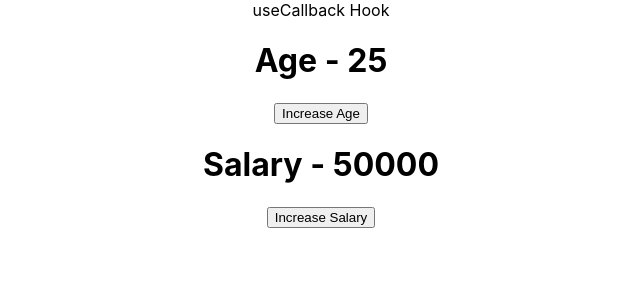
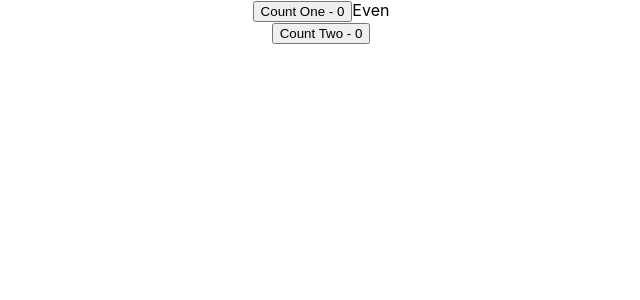
Before and after one commit to JulianBharadwaja/React_hook_practices, a React (Create React App) app: page / in a window 1280 px wide. Shown: the top 300 px of the page, without its empty margins (319-959 px from the left). Built offline with nearby package versions, Linux system fonts and the light colour scheme.

Commit message:
Learnt useMemo

```diff
--- a/src/App.js
+++ b/src/App.js
@@ -1,5 +1,6 @@
 import "./App.css";
 
+import Counter from "./components/useMemoHook/Counter";
 import ParentComponent from "./components/useCallbackHook/ParentComponent";
 import React from "react";
 
@@ -26,7 +27,7 @@
     //   value={{ countState: count, countDispatch: dispatch }}
     // >
     <div className="App">
-      <ParentComponent />
+      <Counter />
     </div>
     // </CounterContext.Provider>
   );
--- /dev/null
+++ b/src/components/useMemoHook/Counter.js
@@ -0,0 +1,34 @@
+import React, { useMemo, useState } from "react";
+
+const Counter = () => {
+  const [counterOne, setCountOne] = useState(0);
+  const [counterTwo, setCountTwo] = useState(0);
+
+  const incrementOne = () => {
+    setCountOne(counterOne + 1);
+  };
+
+  const incrementTwo = () => {
+    setCountTwo(counterTwo + 1);
+  };
+
+  const isEven = useMemo(() => {
+    let i = 0;
+    while (i < 200000000) i++;
+    return counterOne % 2 === 0;
+  }, [counterOne]);
+
+  return (
+    <div>
+      <div>
+        <button onClick={incrementOne}>Count One - {counterOne}</button>
+        <span>{isEven ? "Even" : "Odd"}</span>
+      </div>
+      <div>
+        <button onClick={incrementTwo}>Count Two - {counterTwo}</button>
+      </div>
+    </div>
+  );
+};
+
+export default Counter;
```
Also changed, not shown: NoteReactHook.txt.
